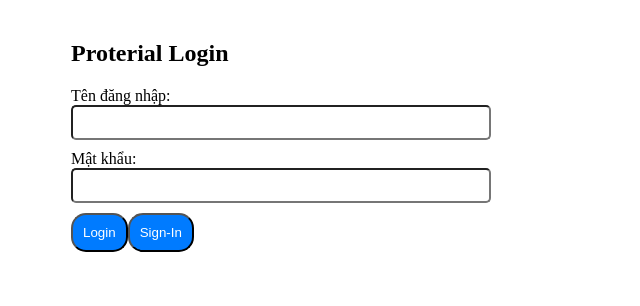
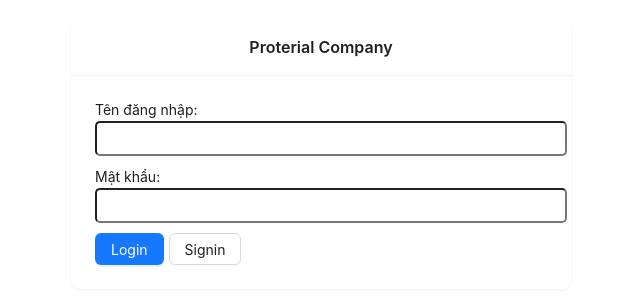
Before and after one commit to phamLinh98/chat-app-ui, a React (Vite) app in the folder chat-app-ui/: page /login in a window 1280 px wide. Shown: the top 306 px of the page, without its empty margins (369-1009 px from the left). Built offline with nearby package versions, Linux system fonts and the light colour scheme.

Commit message:
commit code

```diff
--- a/chat-app-ui/MainComponent/FooterComponent.jsx
+++ b/chat-app-ui/MainComponent/FooterComponent.jsx
@@ -1,14 +1,24 @@
 import { Footer } from "antd/es/layout/layout";
 import InputComponent from "../SideComponent/InputComponent";
+import { useParams } from "react-router-dom";
+import AvatarComponent from "../SideComponent/AvatarComponent";
 
 export const FooterComponent = () => {
+  const { userId } = useParams();
   return (
     <Footer
       style={{
         textAlign: "center",
       }}
     >
-      <InputComponent />
+      {userId !== undefined ? (
+        <div style={{ display: "flex", alignItems: "center", gap: "5px" }}>
+          <AvatarComponent color="red" icon="T" size="14" />
+          <InputComponent />
+        </div>
+      ) : (
+        ""
+      )}
     </Footer>
   );
 };
--- a/chat-app-ui/MainComponent/HeaderComponent.jsx
+++ b/chat-app-ui/MainComponent/HeaderComponent.jsx
@@ -27,11 +27,11 @@
     backgroundColor: "#4caf50",
     borderRadius: "50%",
     display: "inline-block",
-    marginLeft:"5px"
+    marginLeft: "5px",
   };
 
   const data = useContext(ItemContext);
-  console.log('data :>> ', data);
+  console.log("data :>> ", data);
 
   return (
     <Header
@@ -70,7 +70,13 @@
               </>
             ) : (
               <p style={{ margin: "0 0 0 4px" }}>
-                <b>Không tìm thấy tin nhắn người dùng có mã : {userId}</b>
+                {userId !== undefined ? (
+                  <b>Không tìm thấy tin nhắn người dùng có mã : {userId}</b>
+                ) : (
+                  <h3 style={{ marginBottom: "4px" }}>
+                    Chào mừng bạn , Hãy bắt đầu nhắn tin với bạn bè nào
+                  </h3>
+                )}
               </p>
             )}
           </div>
--- a/chat-app-ui/MainComponent/LoginComponent.jsx
+++ b/chat-app-ui/MainComponent/LoginComponent.jsx
@@ -1,6 +1,9 @@
 import { useEffect, useState } from "react";
 import { useNavigate } from "react-router-dom";
 import CryptoJS from "crypto-js";
+import ButtonComponent from "../SideComponent/ButtonComponent";
+import { Flex } from "antd";
+import FormComponent from "../SideComponent/FormComponent";
 import.meta.env.VITE_DOMAIN;
 
 const listUser = [
@@ -35,7 +38,6 @@
         navigate("/", { replace: true });
       }
     }
-    return ()=> {console.log('Login Thành Công');}
   }, [navigate, secretKey]);
 
   const handleSubmit = (e) => {
@@ -48,7 +50,6 @@
     if (user) {
       const encryptedAuth = CryptoJS.AES.encrypt("true", secretKey).toString();
       localStorage.setItem("isAuthenticated", encryptedAuth);
-      // Redirect to the dashboard and replace history
       navigate("/", {
         replace: true,
         state: { username: user.nameshow, id: user.id },
@@ -67,7 +68,7 @@
         textAlign: "left",
       }}
     >
-      <h2>Proterial Login</h2>
+      <FormComponent>
         <form onSubmit={handleSubmit}>
           <div style={{ marginBottom: "10px" }}>
             <label>Tên đăng nhập:</label>
@@ -87,30 +88,19 @@
               style={{ width: "100%", padding: "8px", borderRadius: "5px" }}
             />
           </div>
-        <button
-          type="submit"
-          style={{
-            padding: "10px",
-            backgroundColor: "#007bff",
-            color: "#fff",
-            borderRadius: "15px",
-          }}
-        >
-          Login
-        </button>
-        <button
-          type="button"
-          onClick={() => navigate("/signin")}
-          style={{
-            padding: "10px",
-            backgroundColor: "#007bff",
-            color: "#fff",
-            borderRadius: "15px",
-          }}
-        >
-          Sign-In
-        </button>
+          <Flex gap="5px" wrap>
+            <ButtonComponent
+              name={"Login"}
+              typeSubmit={"submit"}
+              type={"primary"}
+            />
+            <ButtonComponent
+              name={"Signin"}
+              typeSubmit={() => alert("Disabled")}
+            />
+          </Flex>
         </form>
+      </FormComponent>
     </div>
   );
 };
--- /dev/null
+++ b/chat-app-ui/SideComponent/ButtonComponent.jsx
@@ -0,0 +1,8 @@
+import { Button } from "antd";
+// eslint-disable-next-line react/prop-types
+const ButtonComponent = ({name, typeSubmit, type}) => (
+    <Button type={type} htmlType={typeSubmit}>
+      {name}
+    </Button>
+);
+export default ButtonComponent;
--- /dev/null
+++ b/chat-app-ui/SideComponent/FormComponent.jsx
@@ -0,0 +1,20 @@
+import { Card } from "antd";
+
+const nameCompany = (
+  <p style={{ textAlign: "center", margin: 0 }}>Proterial Company</p>
+);
+
+// eslint-disable-next-line react/prop-types
+const FormComponent = ({ children }) => (
+  <Card
+    title={nameCompany}
+    bordered={false}
+    style={{
+      width: 500,
+    }}
+  >
+    {children}
+  </Card>
+);
+
+export default FormComponent;
--- a/chat-app-ui/package.json
+++ b/chat-app-ui/package.json
@@ -12,6 +12,7 @@
   "dependencies": {
     "@ant-design/icons": "^5.4.0",
     "antd": "^5.20.5",
+    "antd-style": "^3.6.2",
     "crypto-js": "^4.2.0",
     "dotenv": "^16.4.5",
     "prop-types": "^15.8.1",
```
Also changed, not shown: chat-app-ui/SideComponent/LoadingComponent.jsx (added, +12 -0 lines), chat-app-ui/MainComponent/LayoutComponent.jsx (line endings or trailing spaces), 1 other file (tests, documents, lock files or other folders). Lines whose indentation alone changed are shown as unchanged.
